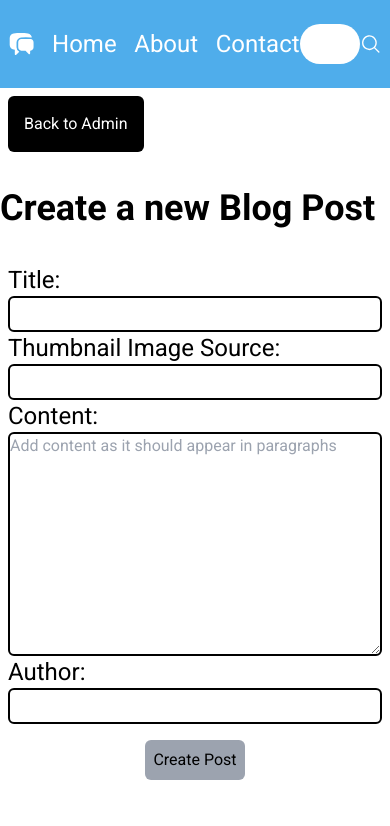
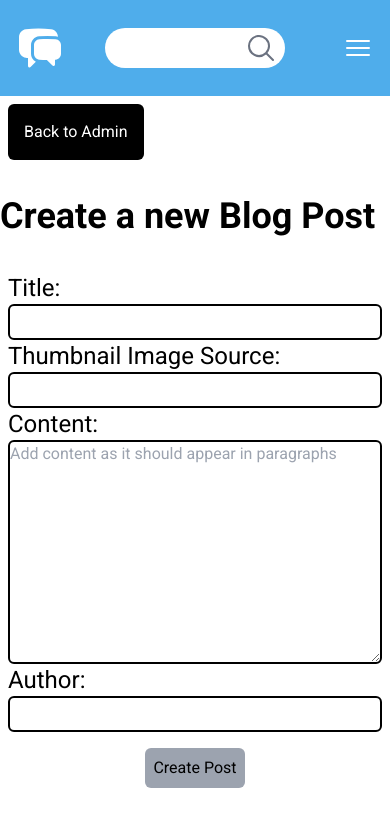
Before and after one commit to dcroci/blog-mern, a React (Vite) app in the folder frontend/: page /create in a window 390 px wide. Shown: the top 826 px of the page. Built offline with nearby package versions, Linux system fonts and the light colour scheme; no server answers.

Commit message:
nav is responsive to mobile

```diff
--- a/frontend/src/components/BlogCard.jsx
+++ b/frontend/src/components/BlogCard.jsx
@@ -76,14 +76,14 @@ function BlogCard({ includeDeleteFeatures }) {
   return (
     <div className="w-full py-3 grid grid-cols-1 lg:grid-cols-2 gap-7  mx-auto px-2">
       {allPosts}
-      {!includeDeleteFeatures && (
+      {/* {!includeDeleteFeatures && (
         <Link
           to="/admin"
           className="fixed bottom-0 m-4 right-0 p-2 border-black border-4 rounded-md bg-gray-400"
         >
           <p>Admin? Add a new post</p>
         </Link>
-      )}
+      )} */}
     </div>
   );
 }
--- a/frontend/src/components/MoreArticles.jsx
+++ b/frontend/src/components/MoreArticles.jsx
@@ -13,6 +13,9 @@ function MoreArticles() {
 
   return (
     <div className="col-start-4 px-2 flex flex-col gap-6 pt-4">
+      <p className="text-3xl font-bold text-center text-[#4fadeb] bg-gray-500 border-b-2 border-black p-2">
+        Other Articles
+      </p>
       {otherPosts.map((post) => (
         <div key={post._id}>
           <img
@@ -23,7 +26,7 @@ function MoreArticles() {
             alt=""
           />
           <Link onClick={() => getPostByID(post._id)} to={`/post/${post._id}`}>
-            <h2 className="text-2xl font-bold pb-2 hover:underline">
+            <h2 className="text-2xl font-bold py-2 hover:underline">
               {post.title}
             </h2>
           </Link>
--- a/frontend/src/components/Navbar.jsx
+++ b/frontend/src/components/Navbar.jsx
@@ -1,38 +1,127 @@
+import { useState } from 'react';
 import { Link } from 'react-router-dom';
 function Navbar() {
+  const [showNav, setShowNav] = useState(false);
   return (
     <nav className="bg-[#4fadeb]">
-      <div className="py-6 px-2 flex justify-between max-w-[1280px] w-full mx-auto items-center">
+      <div className="py-6 px-4 grid grid-cols-4 justify-between max-w-[1280px] w-full mx-auto items-center ">
         <Link to={'/'}>
-          <div className="flex items-center gap-">
+          <div className="flex items-center row-start-1 col-start-1">
             <svg
               xmlns="http://www.w3.org/2000/svg"
               viewBox="0 0 24 24"
               fill="#ffffff"
-              className="w-8 h-8"
+              className="w-12 h-12 mr-auto"
             >
               <path d="M4.913 2.658c2.075-.27 4.19-.408 6.337-.408 2.147 0 4.262.139 6.337.408 1.922.25 3.291 1.861 3.405 3.727a4.403 4.403 0 00-1.032-.211 50.89 50.89 0 00-8.42 0c-2.358.196-4.04 2.19-4.04 4.434v4.286a4.47 4.47 0 002.433 3.984L7.28 21.53A.75.75 0 016 21v-4.03a48.527 48.527 0 01-1.087-.128C2.905 16.58 1.5 14.833 1.5 12.862V6.638c0-1.97 1.405-3.718 3.413-3.979z" />
               <path d="M15.75 7.5c-1.376 0-2.739.057-4.086.169C10.124 7.797 9 9.103 9 10.609v4.285c0 1.507 1.128 2.814 2.67 2.94 1.243.102 2.5.157 3.768.165l2.782 2.781a.75.75 0 001.28-.53v-2.39l.33-.026c1.542-.125 2.67-1.433 2.67-2.94v-4.286c0-1.505-1.125-2.811-2.664-2.94A49.392 49.392 0 0015.75 7.5z" />
             </svg>
-            <div className="ml-4 flex justify-around w-full gap-4">
+          </div>
+        </Link>
+        {!showNav ? (
+          <svg
+            xmlns="http://www.w3.org/2000/svg"
+            fill="none"
+            viewBox="0 0 24 24"
+            strokeWidth={1.5}
+            stroke="white"
+            className="w-8 h-8 row-start-1 col-start-4 ml-auto cursor-pointer"
+            onClick={() => {
+              setShowNav((prevState) => !prevState);
+            }}
+          >
+            <path
+              strokeLinecap="round"
+              strokeLinejoin="round"
+              d="M3.75 6.75h16.5M3.75 12h16.5m-16.5 5.25h16.5"
+            />
+          </svg>
+        ) : (
+          <svg
+            xmlns="http://www.w3.org/2000/svg"
+            fill="none"
+            viewBox="0 0 24 24"
+            strokeWidth={1.5}
+            stroke="white"
+            className="w-8 h-8 row-start-1 col-start-4 ml-auto cursor-pointer"
+            onClick={() => {
+              setShowNav((prevState) => !prevState);
+            }}
+          >
+            <path
+              strokeLinecap="round"
+              strokeLinejoin="round"
+              d="M6 18L18 6M6 6l12 12"
+            />
+          </svg>
+        )}
+        {showNav ? (
+          <div className="flex flex-col w-full gap-8 row-start-2 col-start-3 col-end-5 text-right">
+            <div className="flex items-center justify-end text-right gap-2 w-[150px] ml-auto pt-6">
               <h2 className="text-2xl text-white">Home</h2>
+              <svg
+                xmlns="http://www.w3.org/2000/svg"
+                fill="none"
+                viewBox="0 0 24 24"
+                strokeWidth={1.5}
+                stroke="currentColor"
+                className="w-8 h-8 bg-white rounded-full p-1"
+              >
+                <path
+                  strokeLinecap="round"
+                  strokeLinejoin="round"
+                  d="M2.25 12l8.954-8.955c.44-.439 1.152-.439 1.591 0L21.75 12M4.5 9.75v10.125c0 .621.504 1.125 1.125 1.125H9.75v-4.875c0-.621.504-1.125 1.125-1.125h2.25c.621 0 1.125.504 1.125 1.125V21h4.125c.621 0 1.125-.504 1.125-1.125V9.75M8.25 21h8.25"
+                />
+              </svg>
+            </div>
+            <div className="flex items-center justify-end text-right gap-2 w-[150px] ml-auto">
               <h2 className="text-2xl text-white">About</h2>
+              <svg
+                xmlns="http://www.w3.org/2000/svg"
+                fill="none"
+                viewBox="0 0 24 24"
+                strokeWidth={1.5}
+                stroke="currentColor"
+                className="w-8 h-8 bg-white rounded-full p-1"
+              >
+                <path
+                  strokeLinecap="round"
+                  strokeLinejoin="round"
+                  d="M11.25 11.25l.041-.02a.75.75 0 011.063.852l-.708 2.836a.75.75 0 001.063.853l.041-.021M21 12a9 9 0 11-18 0 9 9 0 0118 0zm-9-3.75h.008v.008H12V8.25z"
+                />
+              </svg>
+            </div>
+            <div className="flex items-center justify-end text-right gap-2 w-[150px] ml-auto">
               <h2 className="text-2xl text-white">Contact</h2>
+              <svg
+                xmlns="http://www.w3.org/2000/svg"
+                fill="none"
+                viewBox="0 0 24 24"
+                strokeWidth={1.5}
+                stroke="currentColor"
+                className="w-8 h-8 bg-white rounded-full p-1"
+              >
+                <path
+                  strokeLinecap="round"
+                  strokeLinejoin="round"
+                  d="M21.75 6.75v10.5a2.25 2.25 0 01-2.25 2.25h-15a2.25 2.25 0 01-2.25-2.25V6.75m19.5 0A2.25 2.25 0 0019.5 4.5h-15a2.25 2.25 0 00-2.25 2.25m19.5 0v.243a2.25 2.25 0 01-1.07 1.916l-7.5 4.615a2.25 2.25 0 01-2.36 0L3.32 8.91a2.25 2.25 0 01-1.07-1.916V6.75"
+                />
+              </svg>
             </div>
           </div>
-        </Link>
-        <div className="flex items-center gap- ">
+        ) : null}
+
+        <div className="flex items-center gap-2 row-start-1 col-start-2 col-end-4 relative place-self-center">
           <input
             type="search"
             name="search"
             id="search"
-            className="rounded-full p-2 w-full max-w-[300px]"
+            className="rounded-full p-2 w-[180px] sm:w-[400px] md:w-[600px]"
           />
           <svg
             xmlns="http://www.w3.org/2000/svg"
             viewBox="0 0 24 24"
-            fill="#ffffff"
-            className="w-8 h-8"
+            className="w-8 h-8 absolute right-2 fill-gray-500"
           >
             <path
               fillRule="evenodd"
```
